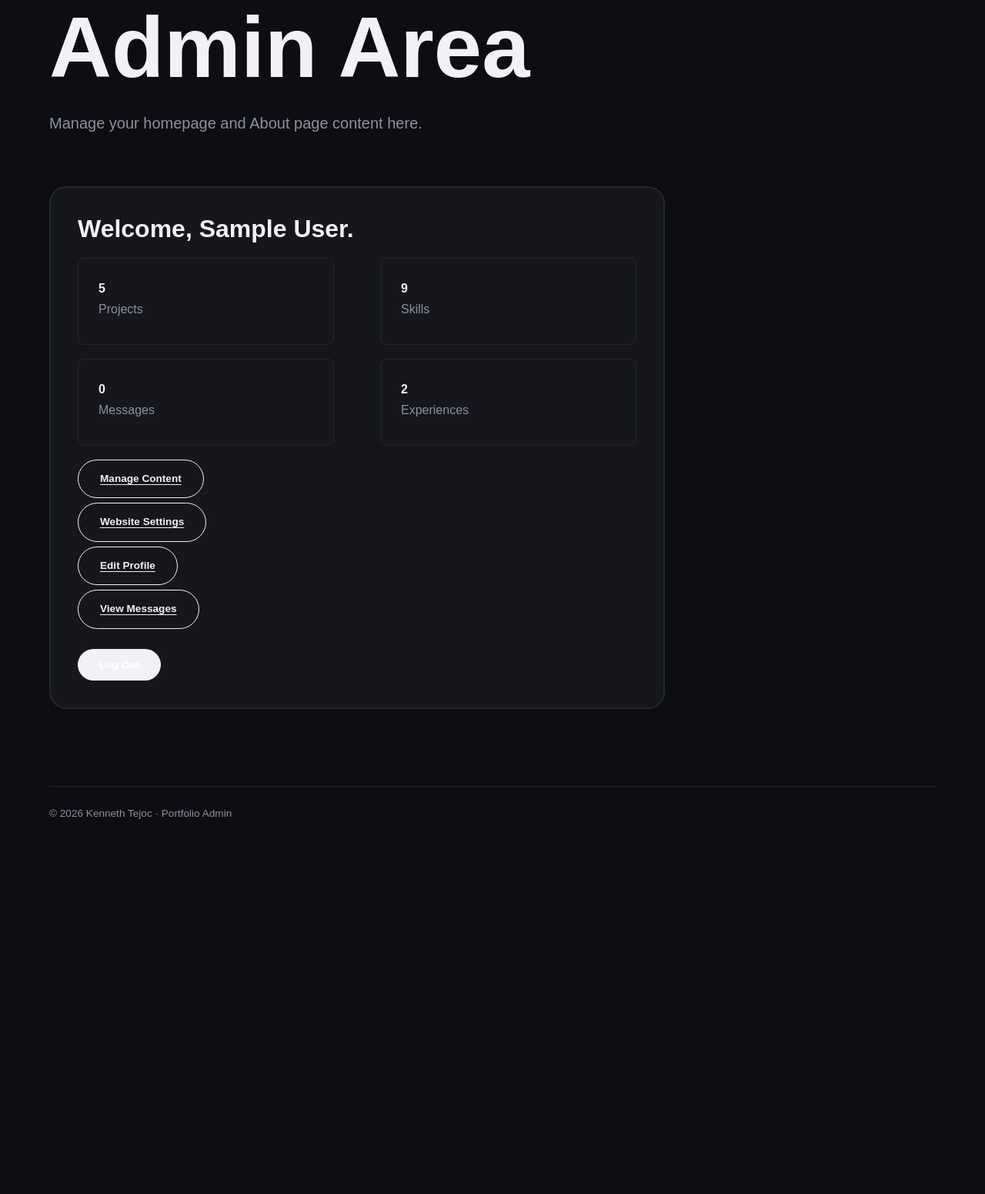
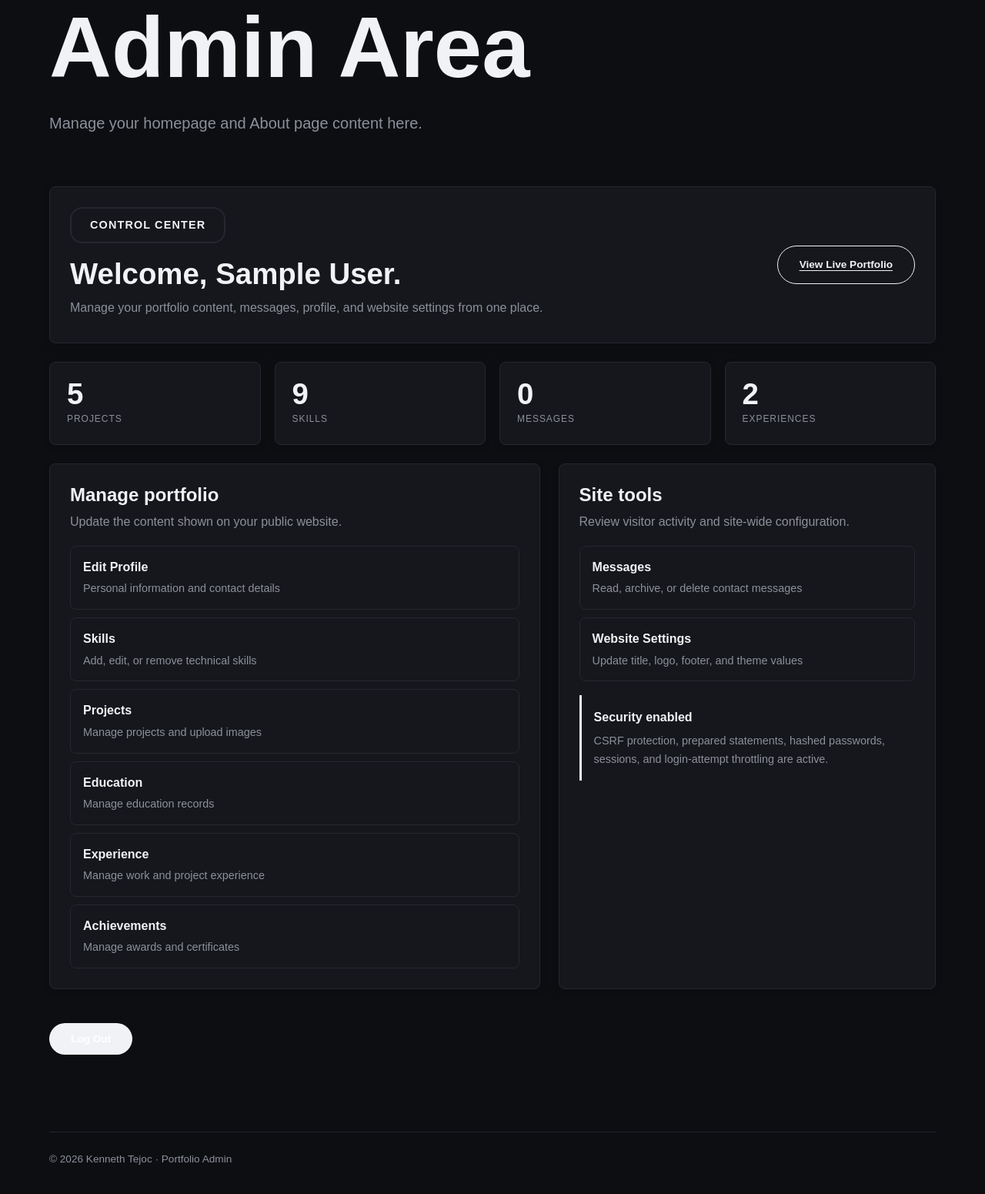
Before and after one commit to kennethtejoc/Kenneth_Tejoc, a PHP site: page /admin/index.php in a window 1280 px wide. Shown: the part 201-1752 px from the top of the page at 77% size. Before the commit the page ends 1265 px from the top, so only its background shows below. Run offline with PHP 8.4, Linux system fonts and the light colour scheme; the visitor is signed in with stand-in values (Sample User, id 1); data comes from the database, SQL or seed files in the repository; data that the repository does not hold is empty.

Commit message:
Improve admin dashboard navigation

```diff
--- a/admin/index.php
+++ b/admin/index.php
@@ -158,18 +158,21 @@ try {
             <?php endif; ?>
 
             <?php if ($isLoggedIn): ?>
-                <div class="card contact-form">
-                    <h2>Welcome, <?= e($_SESSION['admin_name'] ?? 'Administrator') ?>.</h2>
-                    <div class="grid grid-2">
-                        <?php foreach ($stats as $label => $count): ?><div class="card"><strong><?= (int) $count ?></strong><p><?= e($label) ?></p></div><?php endforeach; ?>
+                <div class="dashboard-shell">
+                    <div class="dashboard-welcome card">
+                        <div><span class="section-label">CONTROL CENTER</span><h2>Welcome, <?= e($_SESSION['admin_name'] ?? 'Administrator') ?>.</h2><p>Manage your portfolio content, messages, profile, and website settings from one place.</p></div>
+                        <a class="btn btn-outline" href="../index.php">View Live Portfolio</a>
                     </div>
-                    <p><a class="btn btn-outline" href="manage.php?module=skills">Manage Content</a></p>
-                    <p><a class="btn btn-outline" href="settings.php">Website Settings</a></p>
-                    <p><a class="btn btn-outline" href="profile.php">Edit Profile</a></p>
-                    <p><a class="btn btn-outline" href="messages.php">View Messages</a></p>
+                    <div class="dashboard-stats">
+                        <?php foreach ($stats as $label => $count): ?><div class="dashboard-stat card"><strong><?= (int) $count ?></strong><span><?= e($label) ?></span></div><?php endforeach; ?>
+                    </div>
+                    <div class="dashboard-columns">
+                        <section class="card dashboard-panel"><h2>Manage portfolio</h2><p>Update the content shown on your public website.</p><div class="dashboard-links"><a href="profile.php"><strong>Edit Profile</strong><span>Personal information and contact details</span></a><a href="manage.php?module=skills"><strong>Skills</strong><span>Add, edit, or remove technical skills</span></a><a href="manage.php?module=projects"><strong>Projects</strong><span>Manage projects and upload images</span></a><a href="manage.php?module=education"><strong>Education</strong><span>Manage education records</span></a><a href="manage.php?module=experience"><strong>Experience</strong><span>Manage work and project experience</span></a><a href="manage.php?module=achievements"><strong>Achievements</strong><span>Manage awards and certificates</span></a></div></section>
+                        <section class="card dashboard-panel"><h2>Site tools</h2><p>Review visitor activity and site-wide configuration.</p><div class="dashboard-links"><a href="messages.php"><strong>Messages</strong><span>Read, archive, or delete contact messages</span></a><a href="settings.php"><strong>Website Settings</strong><span>Update title, logo, footer, and theme values</span></a></div><div class="dashboard-note"><strong>Security enabled</strong><span>CSRF protection, prepared statements, hashed passwords, sessions, and login-attempt throttling are active.</span></div></section>
+                    </div>
                     <form method="post" action="index.php">
                         <?= csrf() ?>
-                        <button class="btn" type="submit" name="logout" value="1">Log Out</button>
+                        <button class="btn dashboard-logout" type="submit" name="logout" value="1">Log Out</button>
                     </form>
                 </div>
             <?php elseif ($isFirstAdmin): ?>
--- a/admin/manage.php
+++ b/admin/manage.php
@@ -95,7 +95,7 @@ try {
 <html lang="en">
 <head><meta charset="utf-8"><meta name="viewport" content="width=device-width, initial-scale=1"><title><?= e($module['title']) ?> | Portfolio Admin</title><link rel="stylesheet" href="../assets/css/style.css"></head>
 <body>
-<header class="site-header"><div class="container header-row"><a class="logo" href="../index.php">Kenneth<span>.</span></a><a class="btn header-btn" href="index.php">Dashboard</a></div></header>
+<header class="site-header"><div class="container header-row"><a class="logo" href="../index.php">Kenneth<span>.</span></a><a class="btn header-btn" href="index.php">Back to Dashboard</a></div></header>
 <main><section class="contact-page container">
 <div class="contact-title"><span class="section-label">ADMIN</span><h1><?= e($module['title']) ?></h1><p>Add, edit, and delete database-backed portfolio content.</p></div>
 <nav class="admin-nav" aria-label="Content management"><a href="manage.php?module=skills">Skills</a><a href="manage.php?module=projects">Projects</a><a href="manage.php?module=education">Education</a><a href="manage.php?module=experience">Experience</a><a href="manage.php?module=achievements">Achievements</a><a href="settings.php">Settings</a></nav>
--- a/admin/messages.php
+++ b/admin/messages.php
@@ -83,7 +83,7 @@ try {
     <header class="site-header">
         <div class="container header-row">
             <a class="logo" href="../index.php">Kenneth<span>.</span></a>
-            <a class="btn header-btn" href="index.php">Back to Admin</a>
+            <a class="btn header-btn" href="index.php">Back to Dashboard</a>
         </div>
     </header>
 
--- a/admin/profile.php
+++ b/admin/profile.php
@@ -219,7 +219,7 @@ if ($_SERVER['REQUEST_METHOD'] === 'POST') {
     <header class="site-header">
         <div class="container header-row">
             <a class="logo" href="../index.php">Kenneth<span>.</span></a>
-            <a class="btn header-btn" href="index.php">Back to Admin</a>
+            <a class="btn header-btn" href="index.php">Back to Dashboard</a>
         </div>
     </header>
 
--- a/admin/settings.php
+++ b/admin/settings.php
@@ -38,5 +38,5 @@ try {
 ?>
 <!DOCTYPE html>
 <html lang="en"><head><meta charset="utf-8"><meta name="viewport" content="width=device-width, initial-scale=1"><title>Settings | Portfolio Admin</title><link rel="stylesheet" href="../assets/css/style.css"></head>
-<body><header class="site-header"><div class="container header-row"><a class="logo" href="../index.php">Kenneth<span>.</span></a><a class="btn header-btn" href="index.php">Dashboard</a></div></header>
+<body><header class="site-header"><div class="container header-row"><a class="logo" href="../index.php">Kenneth<span>.</span></a><a class="btn header-btn" href="index.php">Back to Dashboard</a></div></header>
 <main><section class="contact-page container"><div class="contact-title"><span class="section-label">ADMIN</span><h1>Website Settings</h1><p>Change the public website title, logo, footer, and appearance values.</p></div><nav class="admin-nav" aria-label="Content management"><a href="manage.php?module=skills">Skills</a><a href="manage.php?module=projects">Projects</a><a href="manage.php?module=education">Education</a><a href="manage.php?module=experience">Experience</a><a href="manage.php?module=achievements">Achievements</a></nav><?php if ($message !== ''): ?><p class="<?= $success ? 'form-success' : 'error' ?>" role="status"><?= e($message) ?></p><?php endif; ?><form class="card contact-form" method="post" action="settings.php"><?php foreach ($keys as $key => $label): ?><label for="<?= e($key) ?>"><?= e($label) ?></label><input id="<?= e($key) ?>" name="<?= e($key) ?>" type="text" maxlength="255" value="<?= e($values[$key]) ?>"><?php endforeach; ?><?= csrf() ?><button class="btn" type="submit">Save Settings</button></form></section></main><footer class="site-footer"><p>&copy; <?= e(date('Y')) ?> Kenneth Tejoc · Portfolio Admin</p></footer></body></html>
--- a/assets/css/style.css
+++ b/assets/css/style.css
@@ -340,6 +340,26 @@ main {
     color:var(--text);
     border-color:var(--text);
 }
+
+.dashboard-shell { display:flex; flex-direction:column; gap:24px; }
+.dashboard-welcome { display:flex; align-items:center; justify-content:space-between; gap:24px; }
+.dashboard-welcome h2 { margin:18px 0 8px; font-size:clamp(1.6rem,4vw,2.4rem); }
+.dashboard-welcome p { color:var(--muted); }
+.dashboard-stats { display:grid; grid-template-columns:repeat(4,1fr); gap:18px; }
+.dashboard-stat { display:flex; flex-direction:column; gap:4px; padding:22px; }
+.dashboard-stat strong { font-size:2.4rem; line-height:1; }
+.dashboard-stat span { color:var(--muted); text-transform:uppercase; font-size:.75rem; letter-spacing:.08em; }
+.dashboard-columns { display:grid; grid-template-columns:1.3fr 1fr; gap:24px; }
+.dashboard-panel h2 { margin-bottom:8px; }
+.dashboard-panel > p { color:var(--muted); margin-bottom:18px; }
+.dashboard-links { display:grid; gap:10px; }
+.dashboard-links a { display:flex; flex-direction:column; gap:3px; padding:14px 16px; border:1px solid var(--line); border-radius:8px; text-decoration:none; }
+.dashboard-links a:hover { border-color:var(--text); background:var(--nav); opacity:1; }
+.dashboard-links strong { color:var(--text); }
+.dashboard-links span { color:var(--muted); font-size:.9rem; }
+.dashboard-note { display:flex; flex-direction:column; gap:5px; margin-top:18px; padding:16px; border-left:3px solid var(--text); background:var(--nav); }
+.dashboard-note span { color:var(--muted); font-size:.9rem; }
+.dashboard-logout { align-self:flex-start; }
 
 .card a:hover { opacity:.6; }
 
@@ -964,6 +984,10 @@ body.switching *:not(.theme-circle) {
         grid-template-columns:1fr;
     }
 
+    .dashboard-welcome { flex-direction:column; align-items:flex-start; }
+    .dashboard-columns { grid-template-columns:1fr; }
+    .dashboard-stats { grid-template-columns:repeat(2,1fr); }
+
     .about-page,
     .projects-page,
     .contact-page {
```
